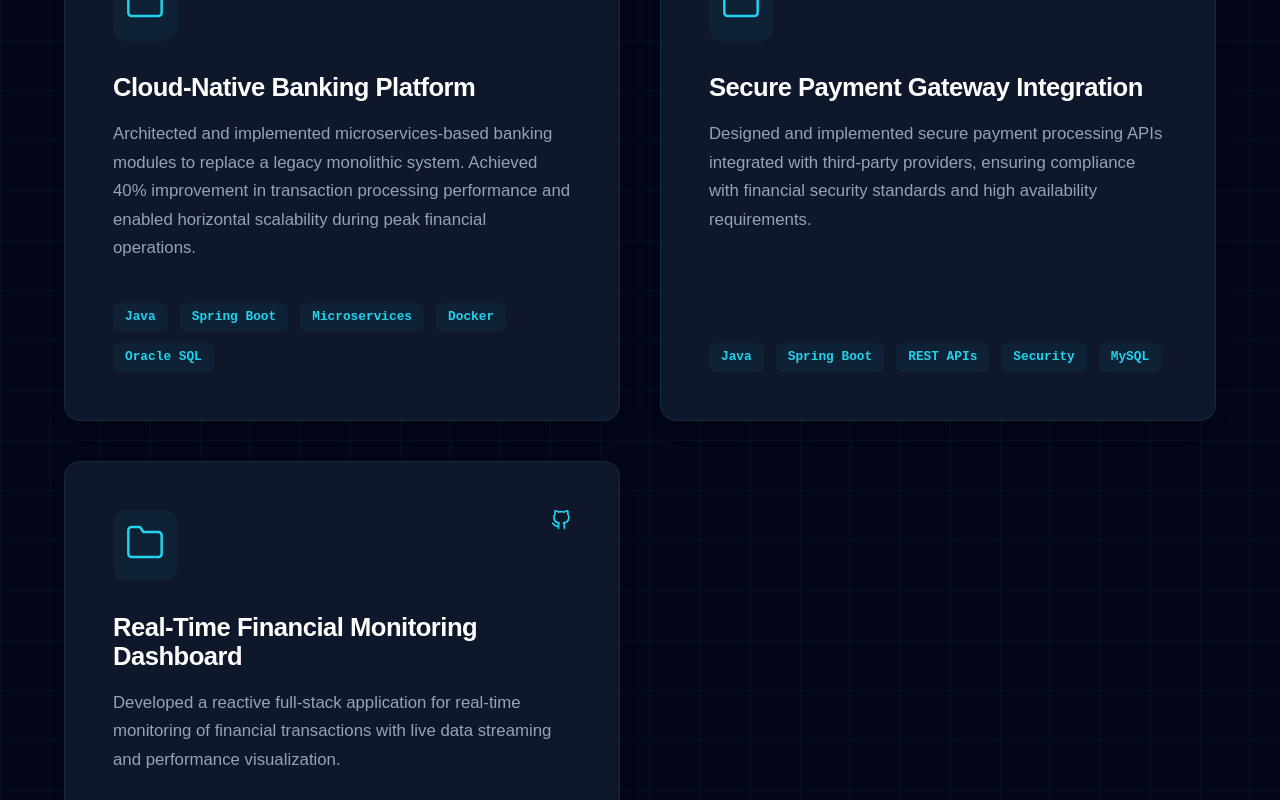
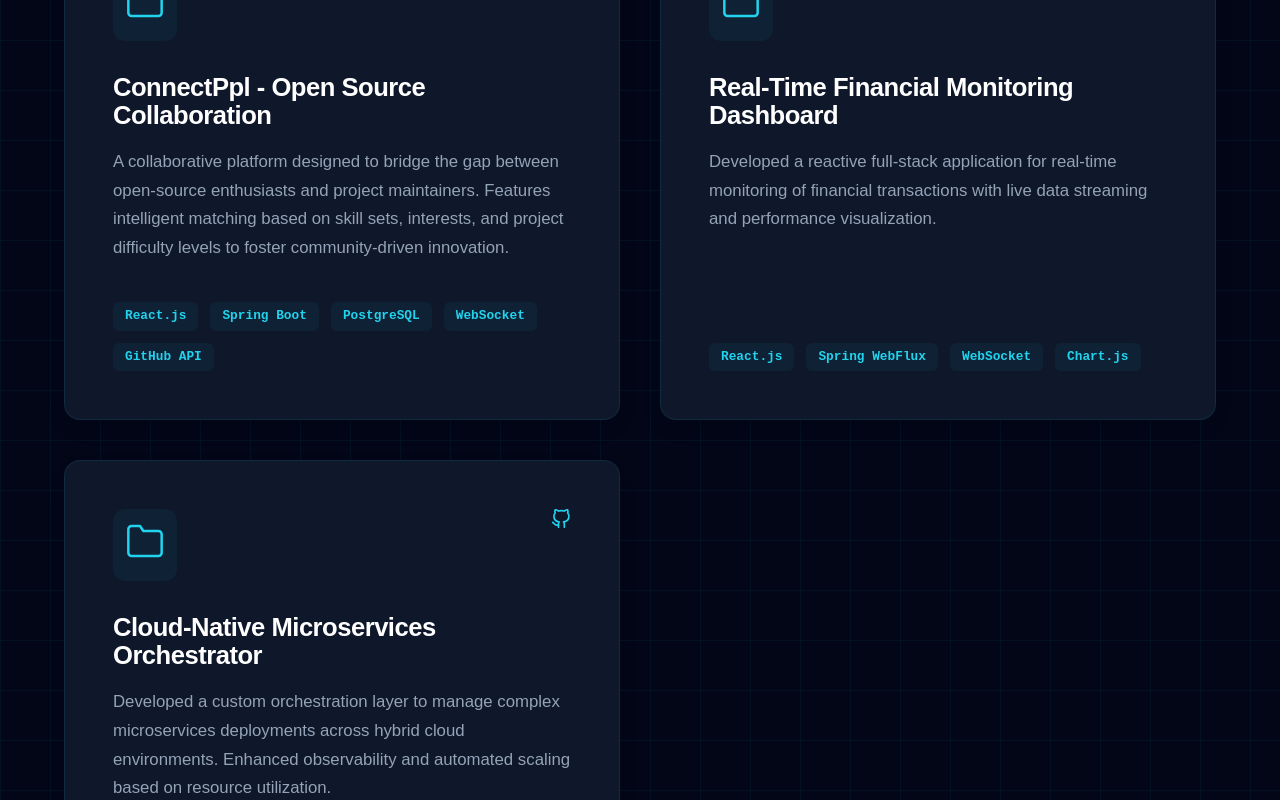
Before and after one commit to asiffmahmad/webprofile, a React (Vite) app: page / in a window 1280 px wide. Shown: the part 3560-4360 px from the top of the page. Built offline with nearby package versions, Linux system fonts and the light colour scheme.

Commit message:
asiff | data changed

```diff
--- a/src/data.js
+++ b/src/data.js
@@ -73,36 +73,36 @@ export const profileData = {
   goals: "Advancing toward enterprise architecture and system design leadership by deepening expertise in distributed systems, cloud-native patterns, and scalable frontend-backend integrations.",
 
   projects: [
+    // {
+    //   title: "Cloud-Native Banking Platform",
+    //   description: "Architected and implemented microservices-based banking modules to replace a legacy monolithic system. Achieved 40% improvement in transaction processing performance and enabled horizontal scalability during peak financial operations.",
+    //   impact: [
+    //     "Reduced system downtime",
+    //     "Improved deployment frequency using CI/CD",
+    //     "Containerized services for scalable cloud deployment"
+    //   ],
+    //   tech: [
+    //     "Java",
+    //     "Spring Boot",
+    //     "Microservices",
+    //     "Docker",
+    //     "Oracle SQL"
+    //   ]
+    // },
     {
-      title: "Cloud-Native Banking Platform",
-      description: "Architected and implemented microservices-based banking modules to replace a legacy monolithic system. Achieved 40% improvement in transaction processing performance and enabled horizontal scalability during peak financial operations.",
+      title: "ConnectPpl - Open Source Collaboration",
+      description: "A collaborative platform designed to bridge the gap between open-source enthusiasts and project maintainers. Features intelligent matching based on skill sets, interests, and project difficulty levels to foster community-driven innovation.",
       impact: [
-        "Reduced system downtime",
-        "Improved deployment frequency using CI/CD",
-        "Containerized services for scalable cloud deployment"
+        "Streamlined contributor onboarding for multiple GitHub projects",
+        "Implemented real-time collaboration features using WebSockets",
+        "Integrated GitHub OAuth for seamless user authentication"
       ],
       tech: [
-        "Java",
+        "React.js",
         "Spring Boot",
-        "Microservices",
-        "Docker",
-        "Oracle SQL"
-      ]
-    },
-    {
-      title: "Secure Payment Gateway Integration",
-      description: "Designed and implemented secure payment processing APIs integrated with third-party providers, ensuring compliance with financial security standards and high availability requirements.",
-      impact: [
-        "Implemented secure authentication and authorization",
-        "Handled high-volume transaction validation",
-        "Ensured PCI-aligned architecture practices"
-      ],
-      tech: [
-        "Java",
-        "Spring Boot",
-        "REST APIs",
-        "Security",
-        "MySQL"
+        "PostgreSQL",
+        "WebSocket",
+        "GitHub API"
       ]
     },
     {
@@ -118,6 +118,22 @@ export const profileData = {
         "WebSocket",
         "Chart.js"
       ]
+    },
+    {
+      title: "Cloud-Native Microservices Orchestrator",
+      description: "Developed a custom orchestration layer to manage complex microservices deployments across hybrid cloud environments. Enhanced observability and automated scaling based on resource utilization.",
+      impact: [
+        "Reduced manual deployment effort by 60%",
+        "Implemented automated health checks and self-healing",
+        "Centralized logging and monitoring for 50+ services"
+      ],
+      tech: [
+        "Kubernetes",
+        "Docker",
+        "Prometheus",
+        "Grafana",
+        "Java"
+      ]
     }
   ],
 
```
